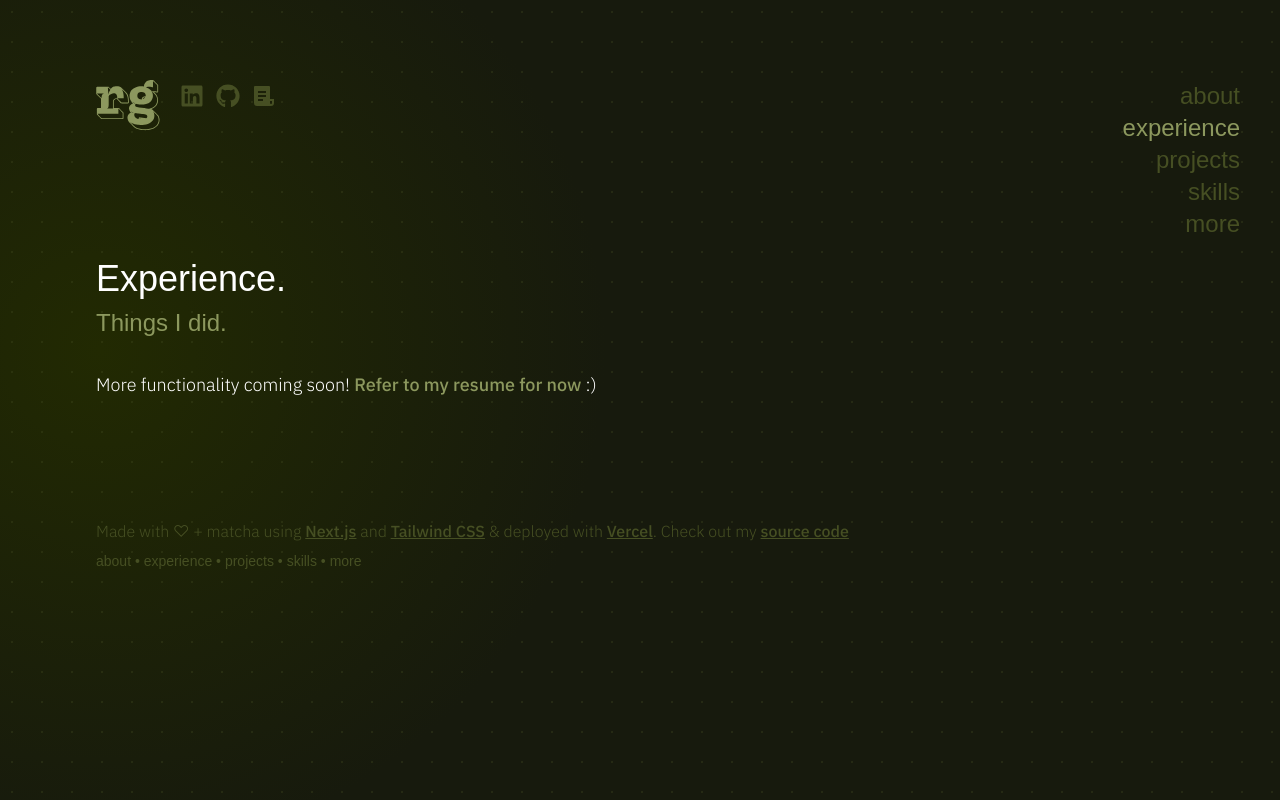
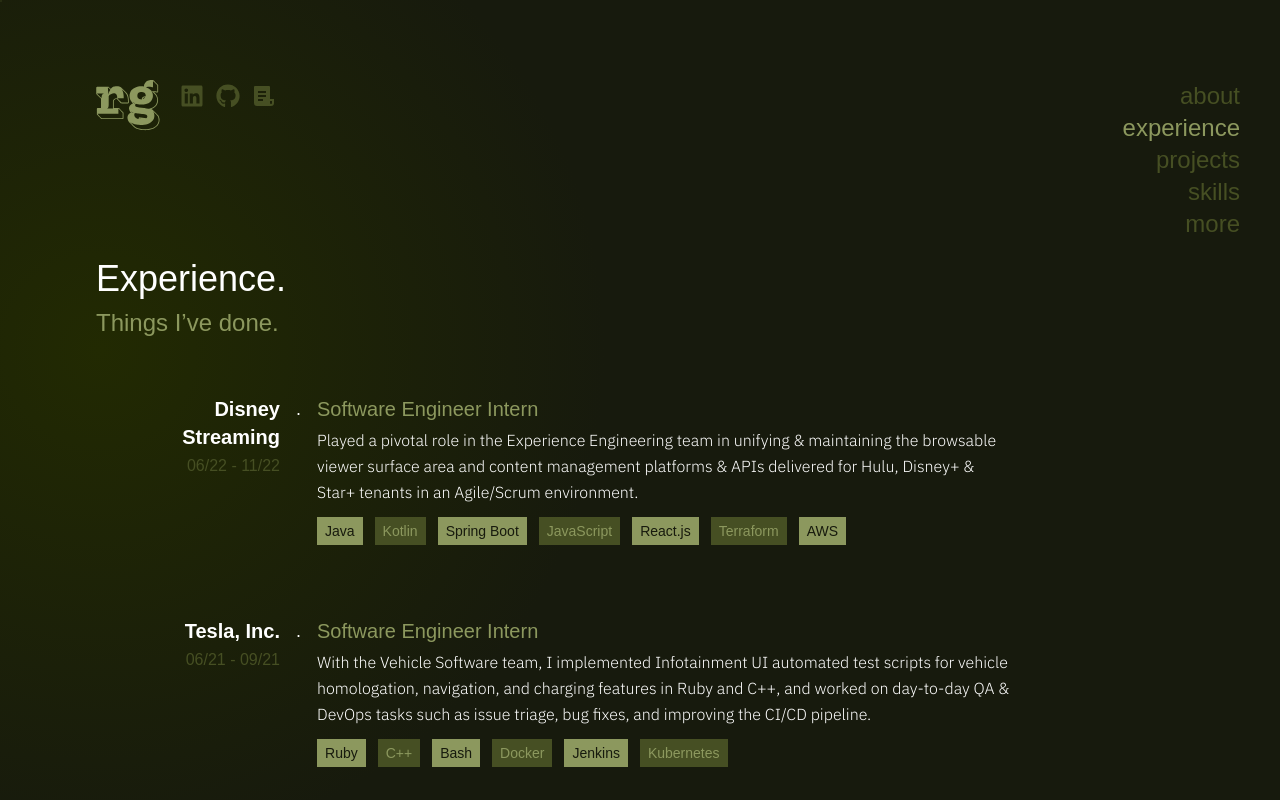
Before and after one commit to raphaeling/raphaeling.github.io, a Next.js app: page /experience in a window 1280 px wide. Shown: the top 800 px of the page. Built offline with nearby package versions, Linux system fonts and the light colour scheme; a web font is replaced by a local one.

Commit message:
Added experience page with dynamic ExperienceCards

```diff
--- a/src/app/(pages)/experience/page.tsx
+++ b/src/app/(pages)/experience/page.tsx
@@ -1,23 +1,33 @@
 import PageHeading from '@/components/root/PageHeading';
 import PageBody from '@/components/root/PageBody';
-import Link from 'next/link';
+import ExperienceCard from '@/components/experience/ExperienceCard';
+import experienceItems from '@/content/experienceItems';
 
 export default function Experience(): JSX.Element {
   return (
     <div className='pt-32'>
       <PageHeading title='Experience.'>
         <h2 className='text-2xl text-light font-thin pb-8'>
-          Things I did.
+          Things I’ve done.
         </h2>
       </PageHeading>
-      <PageBody>
-        <p>
-          More functionality coming soon!&nbsp;
-          <Link href='assets/resume.pdf' className='transition font-bold text-light hover:text-lighter'>
-            Refer to my resume for now
-          </Link>
-          &nbsp;:)
-        </p>
+      <PageBody className=''>
+        {experienceItems.map((exp) => {
+          return (
+            <>
+              <ExperienceCard
+                workplace={exp.workplace}
+                title={exp.title}
+                startDate={exp.startDate}
+                endDate={exp.endDate}
+                description={exp.description}
+                skills={exp.skills}
+              />
+            </>
+          );
+        })}
+        {/* <ExperienceCard />
+        <ExperienceCard /> */}
       </PageBody>
     </div>
   );
--- a/src/components/experience/ExperienceCard.tsx
+++ b/src/components/experience/ExperienceCard.tsx
@@ -1,6 +1,49 @@
-export default function ExperienceCard(): JSX.Element {
+export default function ExperienceCard({
+  workplace,
+  title,
+  startDate,
+  endDate,
+  description,
+  skills,
+}: {
+  workplace: string,
+  title: string,
+  startDate: string,
+  endDate: string,
+  description: string,
+  skills: string[],
+}): JSX.Element {
   return (
-    <div className='font-thin'>
+    <div className='flex relative mb-6 py-6 px-6 transition hover:bg-dark hover:bg-opacity-20 hover:shadow-sm rounded-xl font-display font-thin'>
+      <div className='text-right text-xl flex-none w-32 lg:w-44 px-4'>
+        <h1 className='font-extrabold mb-1'>
+          {workplace}
+        </h1>
+        <h3 className='leading-snug text-dark text-base lg:leading-snug'>
+          {`${startDate} - ${endDate}`}
+        </h3>
+      </div>
+      <div className=''> {/* To be used for a line connector for each experience in the future*/}
+        .
+      </div>
+      <div className='grow px-4'>
+        <h2 className='text-xl text-light mb-1'>
+          {title}
+        </h2>
+        <p className='font-body text-base leading-relaxed'>
+          {description}
+        </p>
+        <div className='flex flex-wrap'>
+          {skills.map((skill: string, index: number) => {
+            const colorStyles = (index % 2 === 0) ? 'bg-light text-darkest' : 'bg-dark text-light';
+            return (
+              <span key={index} className={`${colorStyles} font-normal text-sm px-2 py-1 mr-3 mt-3`}>
+                {skill}
+              </span>
+            );
+          })}
+        </div>
+      </div>
     </div>
   );
 }
--- a/src/components/root/NavBar.tsx
+++ b/src/components/root/NavBar.tsx
@@ -2,15 +2,15 @@
 
 import Link from 'next/link';
 import { usePathname } from 'next/navigation';
-import navItems from '@/utils/nav-items';
+import navItems from '@/utils/navItems';
 
 // In the future, possibly change response to viewport being less than large to
 // a fixed top navbar rather than a sidebar list that stays at the top
 export default function NavBar(): JSX.Element {
   const currentPage = usePathname();
   return (
-    <nav className='w-48 absolute inset-y-0 right-0 pt-12 lg:pt-20 pr-12 mr-10'>
-      <ul className='flex flex-col text-right lg:fixed z-10 w-48 font-display font-thin text-dark text-2xl'>
+    <nav className='w-48 absolute inset-y-0 right-0 pt-12 lg:pt-20 pr-12 mr-2'>
+      <ul className='flex flex-col text-right lg:fixed z-10 w-40 font-display font-thin text-dark text-2xl'>
         {navItems.map((item, index) => (
           <li
             key={index}
--- a/src/components/root/PageBody.tsx
+++ b/src/components/root/PageBody.tsx
@@ -2,12 +2,14 @@
 
 export default function PageBody({
   children,
+  className,
 }: {
-  children: React.ReactNode
+  children: React.ReactNode,
+  className?: string,
 }): JSX.Element {
   return (
     <FadeIn order={2}>
-      <div className='font-thin'>
+      <div className={`font-thin max-w-5xl lg:mr-32 ${className}`}>
         {children}
       </div>
     </FadeIn>
--- /dev/null
+++ b/src/content/experienceItems.tsx
@@ -0,0 +1,28 @@
+const experienceItems = [
+  {
+    workplace: 'Disney Streaming',
+    title: 'Software Engineer Intern',
+    startDate: '06/22',
+    endDate: '11/22',
+    description: 'Played a pivotal role in the Experience Engineering team in unifying & maintaining the browsable viewer surface area and content management platforms & APIs delivered for Hulu, Disney+ & Star+ tenants in an Agile/Scrum environment.',
+    skills: ['Java', 'Kotlin', 'Spring Boot', 'JavaScript', 'React.js', 'Terraform', 'AWS'],
+  },
+  {
+    workplace: 'Tesla, Inc.',
+    title: 'Software Engineer Intern',
+    startDate: '06/21',
+    endDate: '09/21',
+    description: 'With the Vehicle Software team, I implemented Infotainment UI automated test scripts for vehicle homologation, navigation, and charging features in Ruby and C++, and worked on day-to-day QA & DevOps tasks such as issue triage, bug fixes, and improving the CI/CD pipeline.',
+    skills: ['Ruby', 'C++', 'Bash', 'Docker', 'Jenkins', 'Kubernetes'],
+  },
+  {
+    workplace: 'LA Blueprint',
+    title: 'Full Stack Developer',
+    startDate: '10/20',
+    endDate: '6/21',
+    description: 'At LA Blueprint, I joined a team of 7 designers and developers working together to ideate and build Farm2People, an online marketplace web application employing React.js and Airtable to streamline end-to-end purchase and distribution process of food to buyers and food relief agencies, a process disrupted by the COVID-19 pandemic.',
+    skills: ['React.js', 'JavaScript', 'Airtable', 'Figma'],
+  },
+];
+
+export default experienceItems;
```
Also changed, not shown: src/utils/navItems.tsx (renamed from src/utils/nav-items.tsx).
